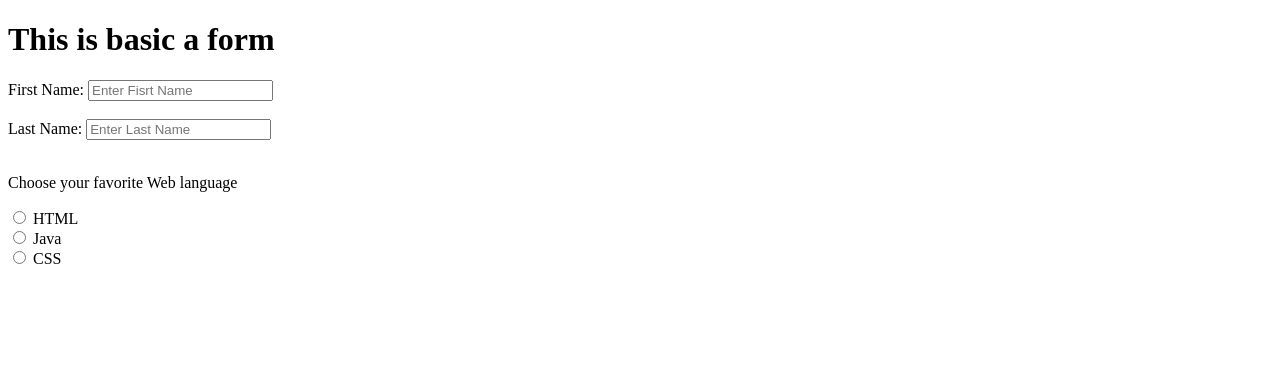
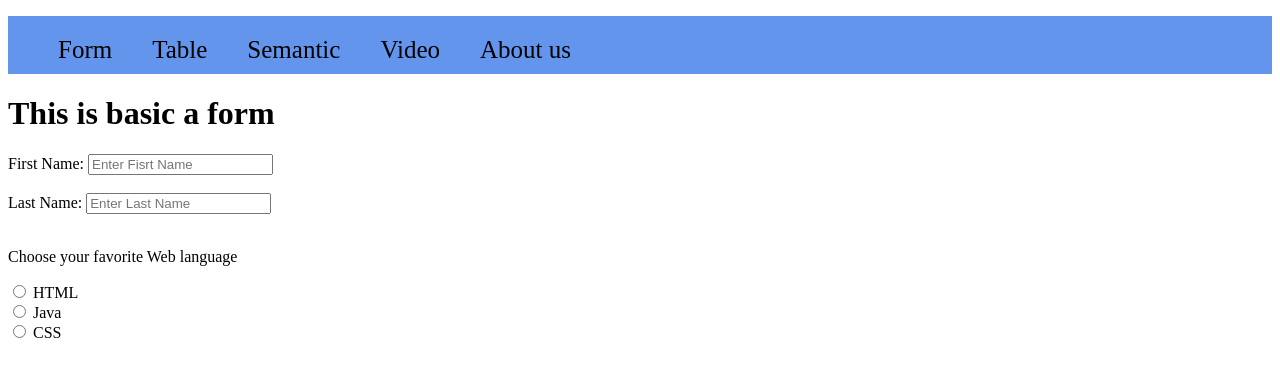
Before and after one commit to md-helal-uddin/my-first-repo, a plain HTML site: page HTML5/form.html in a window 1280 px wide. Drawn offline with Linux system fonts and the light colour scheme.

Commit message:
nav updates

```diff
--- a/HTML5/form.html
+++ b/HTML5/form.html
@@ -5,8 +5,23 @@
     <meta http-equiv="X-UA-Compatible" content="IE=edge">
     <meta name="viewport" content="width=device-width, initial-scale=1.0">
     <title>Student Form</title>
+    <link rel="stylesheet" href="style.css">
 </head>
 <body>
+    <header>
+        <nav>
+            <ul>
+                <li><a href="form.html">Form</a></li>
+                <li><a href="table.html">Table</a></li>
+                <li><a href="seamantic-tag.html">Semantic</a></li>
+                <li><a href="audio-video.html">Video</a></li>
+                <li><a href="">About us</a></li>
+            </ul>
+            <!-- <a href="form.html"></a>
+            <a href="home-nav.html"></a>
+            <a href="table.html"></a> -->
+        </nav>
+    </header>
     <h1>This is basic a form</h1>
     <form action="">
         <label for="fname">First Name:</label>
--- /dev/null
+++ b/HTML5/style.css
@@ -0,0 +1,18 @@
+nav ul{
+    display: flex;
+    background-color: cornflowerblue;
+}
+nav li{
+    list-style-type: none;
+    margin-right: 20px;
+    padding: 10px;
+    margin-top: 10px;
+}
+nav li a{
+    text-decoration: none;
+    color: black;
+    font-size: 25px;
+}
+nav li a:hover{
+    color: chocolate;
+}
```
Also changed, not shown: HTML5/home-nav.html (+1 -20 lines), HTML5/seamantic-tag.html (+15 -0 lines).
